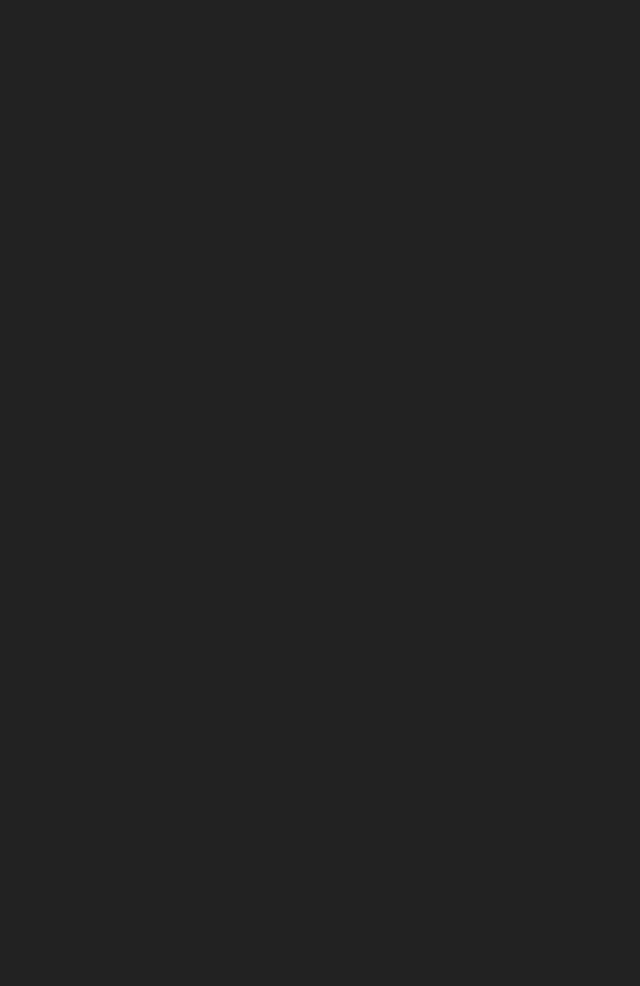
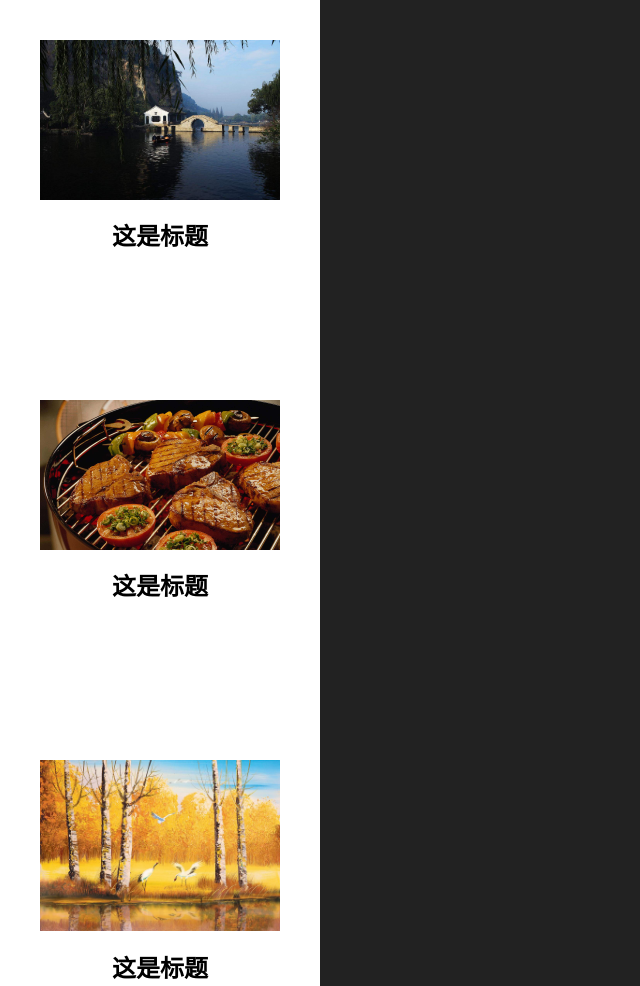
Before and after one commit to xunxunyao/gallery-by-react, a React app: page / in a window 1280 px wide. Shown: the top 986 px of the page, without its empty margins (0-640 px from the left). Before the commit the page ends 800 px from the top, so only its background shows below. Built offline with nearby package versions, Linux system fonts and the light colour scheme.

Commit message:
图片基本样式

```diff
--- a/src/components/Main.js
+++ b/src/components/Main.js
@@ -8,20 +8,46 @@ let imageDatas = require('json!../data/imageData.json');
 
 //利用webpack url-loader,只需要传入文件名，即可生成图片的url地址
 //获得图片URL
-imageDatas = (function (imgs) {
+imageDatas = (function(imgs){
   for (let value of imgs) {
     value.imageURL = require('../images/' + value.fileName)
   }
-  return imgs
+  return imgs;
 })(imageDatas);
 
+class ImageFigure extends React.Component {
+  render() {
+    return (
+      <figure className="img-figure">
+        <img src={this.props.data.imageURL}
+              alt={this.props.data.title}/>
+        <figcaption className="img-title">
+          <h2>{this.props.data.title}</h2>
+        </figcaption>
+      </figure>
+    );
+  }
+}
+
+//舞台 大管家的角色
 class GalleryByReactApp extends React.Component {
   render() {
+
+    let controllerUnit = [],
+      imgFigures = [];
+
+    imageDatas.forEach(value=>{
+      imgFigures.push(<ImageFigure data={value}/>)
+    });
+
     return (
       <section className="stage">
         <section className="image-sec">
+          {imgFigures}
         </section>
-        <nav className="controller-nav"></nav>
+        <nav className="controller-nav">
+          {controllerUnit}
+        </nav>
       </section>
     );
   }
--- a/src/styles/App.scss
+++ b/src/styles/App.scss
@@ -29,6 +29,34 @@ html, body {
   overflow: hidden;
 
   background-color: #ddd;
+
+  @at-root {
+    .img-figure {
+      width: 320px;
+      height: 360px;
+      margin: 0;
+      padding: 40px;
+
+      background-color: #fff;
+
+      box-sizing: border-box;
+
+      img {
+        width: 100%
+      }
+    }
+
+    figcaption {
+      text-align: center;
+
+      .img-title {
+        margin: 20px 0 0 0;
+
+        color: #a7a2a0;
+        font-size: 16px;
+      }
+    }
+  }
 }
 
 /* image-eng */
```
